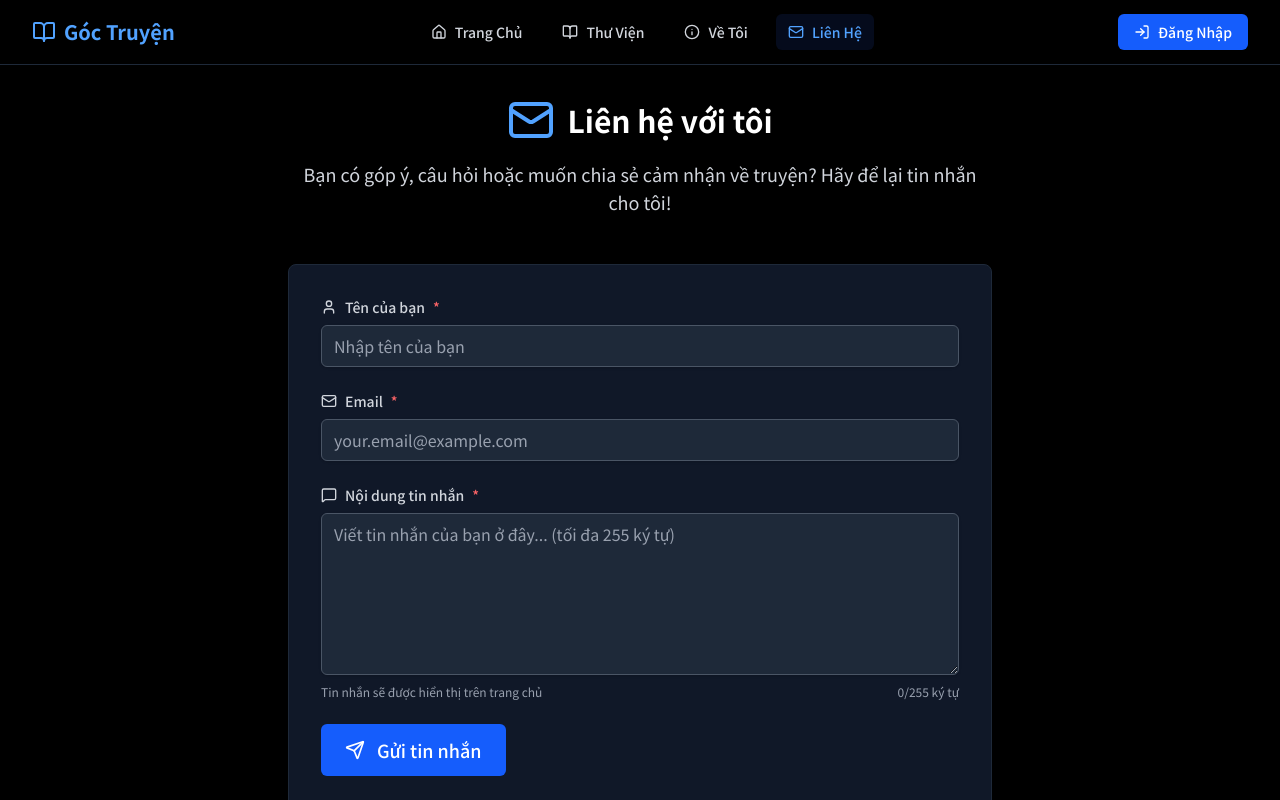
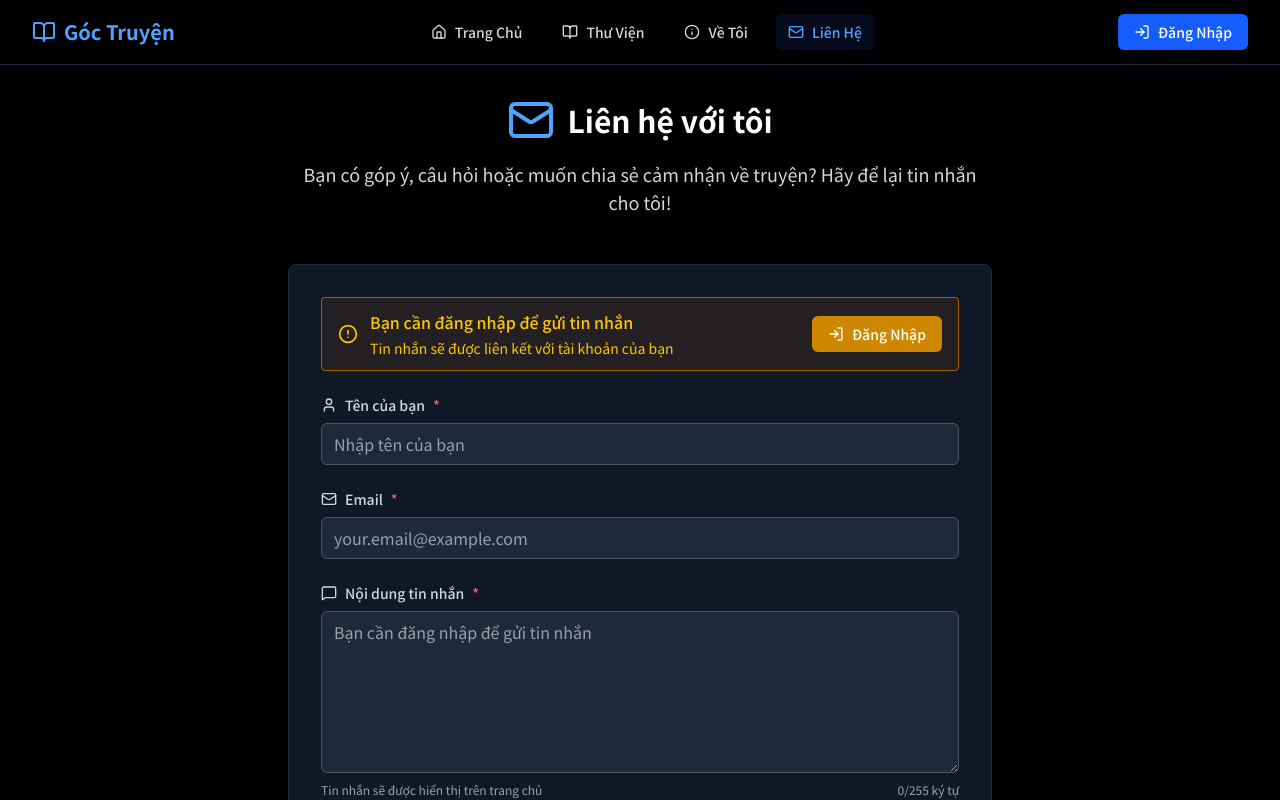
Before and after one commit to YaseiTanuki/Writer-Home, a Next.js app: page /contact in a window 1280 px wide. Shown: the top 800 px of the page. Built offline with nearby package versions, Linux system fonts and the light colour scheme; no server answers.

Commit message:
add guest context

```diff
--- a/src/app/auth/page.tsx
+++ b/src/app/auth/page.tsx
@@ -3,7 +3,7 @@
 import { useState } from 'react';
 import { useRouter } from 'next/navigation';
 import Navigation from '../../component/Navigation';
-import GoogleAuthService, { GuestInfo } from '../../services/googleAuthService';
+import { useGuest } from '../../contexts/GuestContext';
 import { LogIn, Shield, Users, ArrowLeft, Mail } from 'lucide-react';
 import Link from 'next/link';
 
@@ -11,6 +11,7 @@ export default function AuthPage() {
   const [isLoading, setIsLoading] = useState(false);
   const [error, setError] = useState('');
   const router = useRouter();
+  const { signInWithGoogle } = useGuest();
 
   const handleSelectLoginType = async (type: 'guest' | 'admin') => {
     if (type === 'admin') {
@@ -22,8 +23,7 @@ export default function AuthPage() {
         setIsLoading(true);
         setError('');
 
-        const authService = GoogleAuthService.getInstance();
-        const result = await authService.signInWithGoogle();
+        await signInWithGoogle();
 
         // Redirect to contact page after successful Google login
         router.push('/contact');
@@ -83,7 +83,7 @@ export default function AuthPage() {
             <button
               onClick={() => handleSelectLoginType('admin')}
               disabled={isLoading}
-              className="w-full bg-purple-600 hover:bg-purple-700 disabled:bg-purple-800 text-white px-8 py-6 rounded-xl font-medium transition-colors duration-200 flex items-center justify-center gap-4 shadow-lg hover:shadow-xl"
+              className="w-full bg-purple-600 hover:bg-purple-700 disabled:bg-purple-800 text-white px-8 py-6 rounded-xl font-medium transition-colors duration-200 flex items-center gap-4 shadow-lg hover:shadow-xl"
             >
               <Shield size={32} />
               <div className="text-left">
--- a/src/app/contact/page.tsx
+++ b/src/app/contact/page.tsx
@@ -1,12 +1,18 @@
 'use client';
 
-import { useState } from 'react';
+import { useState, useEffect } from 'react';
+import { useRouter } from 'next/navigation';
 import Navigation from '../../component/Navigation';
 import { storyService } from '../../services/storyService';
 import { CreateMessageRequest } from '../../types/story';
-import { Mail, User, MessageSquare, Send, CheckCircle, AlertCircle, Info } from 'lucide-react';
+import { useGuest } from '../../contexts/GuestContext';
+import { useAuth } from '../../contexts/AuthContext';
+import { Mail, User, MessageSquare, Send, CheckCircle, AlertCircle, Info, LogIn } from 'lucide-react';
 
 export default function ContactPage() {
+  const router = useRouter();
+  const { guest, isAuthenticated: isGuestAuthenticated } = useGuest();
+  const { user, isAuthenticated: isAdminAuthenticated } = useAuth();
   const [formData, setFormData] = useState<CreateMessageRequest>({
     name: '',
     email: '',
@@ -16,6 +22,20 @@ export default function ContactPage() {
   const [submitStatus, setSubmitStatus] = useState<'idle' | 'success' | 'error'>('idle');
   const [errorMessage, setErrorMessage] = useState('');
 
+  // Check if user is authenticated (either guest or admin)
+  const isAuthenticated = isGuestAuthenticated || isAdminAuthenticated;
+
+  // Auto-fill form with guest info if available
+  useEffect(() => {
+    if (guest && !formData.name && !formData.email) {
+      setFormData(prev => ({
+        ...prev,
+        name: guest.displayName,
+        email: guest.email
+      }));
+    }
+  }, [guest, formData.name, formData.email]);
+
   const handleInputChange = (e: React.ChangeEvent<HTMLInputElement | HTMLTextAreaElement>) => {
     const { name, value } = e.target;
     setFormData(prev => ({ ...prev, [name]: value }));
@@ -23,6 +43,12 @@ export default function ContactPage() {
 
   const handleSubmit = async (e: React.FormEvent) => {
     e.preventDefault();
+
+    // Check if user is authenticated
+    if (!isAuthenticated) {
+      router.push('/auth');
+      return;
+    }
 
     // Check if content exceeds 255 characters
     if (formData.content.length > 255) {
@@ -36,7 +62,13 @@ export default function ContactPage() {
     setErrorMessage('');
 
     try {
-      await storyService.sendMessage(formData);
+      // Add guest token if available
+      const messageData: CreateMessageRequest = {
+        ...formData,
+        guestToken: guest ? guest.id : undefined
+      };
+
+      await storyService.sendMessage(messageData);
       setSubmitStatus('success');
       setFormData({ name: '', email: '', content: '' });
     } catch (err) {
@@ -45,6 +77,10 @@ export default function ContactPage() {
     } finally {
       setIsSubmitting(false);
     }
+  };
+
+  const handleLoginRedirect = () => {
+    router.push('/auth');
   };
 
   return (
@@ -62,6 +98,24 @@ export default function ContactPage() {
         </div>
 
         <div className="bg-gray-900 shadow-lg rounded-lg p-8 border border-gray-800">
+          {/* Authentication Required Notice */}
+          {!isAuthenticated && (
+            <div className="mb-6 bg-yellow-900/20 border border-yellow-700 text-yellow-400 px-4 py-3 rounded flex items-center gap-3">
+              <AlertCircle size={20} />
+              <div className="flex-1">
+                <p className="font-medium">Bạn cần đăng nhập để gửi tin nhắn</p>
+                <p className="text-sm mt-1">Tin nhắn sẽ được liên kết với tài khoản của bạn</p>
+              </div>
+              <button
+                onClick={handleLoginRedirect}
+                className="bg-yellow-600 hover:bg-yellow-700 text-white px-4 py-2 rounded-md text-sm font-medium transition-colors duration-200 flex items-center gap-2"
+              >
+                <LogIn size={16} />
+                Đăng Nhập
+              </button>
+            </div>
+          )}
+
           {submitStatus === 'success' && (
             <div className="mb-6 bg-green-900/20 border border-green-700 text-green-400 px-4 py-3 rounded flex items-center gap-3">
               <CheckCircle size={20} />
@@ -97,6 +151,7 @@ export default function ContactPage() {
                 onChange={handleInputChange}
                 className="w-full px-3 py-2 border border-gray-600 rounded-md shadow-sm focus:outline-none focus:ring-2 focus:ring-blue-500 focus:border-blue-500 bg-gray-800 text-white placeholder-gray-400"
                 placeholder="Nhập tên của bạn"
+                disabled={!isAuthenticated}
               />
             </div>
 
@@ -114,6 +169,7 @@ export default function ContactPage() {
                 onChange={handleInputChange}
                 className="w-full px-3 py-2 border border-gray-600 rounded-md shadow-sm focus:outline-none focus:ring-2 focus:ring-blue-500 focus:border-blue-500 bg-gray-800 text-white placeholder-gray-400"
                 placeholder="your.email@example.com"
+                disabled={!isAuthenticated}
               />
             </div>
 
@@ -131,7 +187,8 @@ export default function ContactPage() {
                 value={formData.content}
                 onChange={handleInputChange}
                 className="w-full px-3 py-2 border border-gray-600 rounded-md shadow-sm focus:outline-none focus:ring-2 focus:ring-blue-500 focus:border-blue-500 bg-gray-800 text-white placeholder-gray-400"
-                placeholder="Viết tin nhắn của bạn ở đây... (tối đa 255 ký tự)"
+                placeholder={isAuthenticated ? "Viết tin nhắn của bạn ở đây... (tối đa 255 ký tự)" : "Bạn cần đăng nhập để gửi tin nhắn"}
+                disabled={!isAuthenticated}
               />
               <div className="flex justify-between items-center mt-1">
                 <span className="text-xs text-gray-400">
@@ -146,10 +203,15 @@ export default function ContactPage() {
             <div className="flex items-center justify-between">
               <button
                 type="submit"
-                disabled={isSubmitting || formData.content.length > 255}
+                disabled={!isAuthenticated || isSubmitting || formData.content.length > 255}
                 className="bg-blue-600 hover:bg-blue-700 text-white px-6 py-3 rounded-md text-lg font-medium transition-colors duration-200 disabled:opacity-50 disabled:cursor-not-allowed flex items-center gap-3"
               >
-                {isSubmitting ? (
+                {!isAuthenticated ? (
+                  <>
+                    <LogIn size={20} />
+                    Cần Đăng Nhập
+                  </>
+                ) : isSubmitting ? (
                   <>
                     <div className="animate-spin rounded-full h-5 w-5 border-b-2 border-white"></div>
                     Đang gửi...
--- a/src/app/layout.tsx
+++ b/src/app/layout.tsx
@@ -2,6 +2,7 @@ import type { Metadata } from "next";
 import { Noto_Sans_JP } from "next/font/google";
 import "./globals.css";
 import { AuthProvider } from "../contexts/AuthContext";
+import { GuestProvider } from "../contexts/GuestContext";
 
 const notoSansJP = Noto_Sans_JP({
   variable: "--font-noto-sans-jp",
@@ -25,7 +26,9 @@ export default function RootLayout({
         className={`${notoSansJP.variable} antialiased`}
       >
         <AuthProvider>
-          {children}
+          <GuestProvider>
+            {children}
+          </GuestProvider>
         </AuthProvider>
       </body>
     </html>
--- a/src/component/Navigation/index.tsx
+++ b/src/component/Navigation/index.tsx
@@ -4,6 +4,7 @@ import { useState } from 'react';
 import Link from 'next/link';
 import { usePathname } from 'next/navigation';
 import { useAuth } from '../../contexts/AuthContext';
+import { useGuest } from '../../contexts/GuestContext';
 import {
   BookOpen,
   Home,
@@ -13,13 +14,15 @@ import {
   LogOut,
   LogIn,
   Menu,
-  X
+  X,
+  User
 } from 'lucide-react';
 
 export default function Navigation() {
   const [isMenuOpen, setIsMenuOpen] = useState(false);
   const pathname = usePathname();
-  const { user, isAuthenticated, logout } = useAuth();
+  const { user, isAuthenticated: isAdminAuthenticated, logout: adminLogout } = useAuth();
+  const { guest, isAuthenticated: isGuestAuthenticated, signOut: guestSignOut } = useGuest();
 
   const toggleMenu = () => {
     setIsMenuOpen(!isMenuOpen);
@@ -33,8 +36,13 @@ export default function Navigation() {
     return pathname === path;
   };
 
-  const handleLogout = () => {
-    logout();
+  const handleAdminLogout = () => {
+    adminLogout();
+    closeMenu();
+  };
+
+  const handleGuestSignOut = () => {
+    guestSignOut();
     closeMenu();
   };
 
@@ -100,7 +108,24 @@ export default function Navigation() {
 
           {/* Authentication & Admin Section */}
           <div className="hidden md:flex items-center space-x-3 sm:space-x-4">
-            {isAuthenticated ? (
+            {/* Guest Authentication */}
+            {isGuestAuthenticated ? (
+              <div className="flex items-center space-x-2">
+                <span className="text-sm text-gray-300 px-2 py-1 rounded bg-gray-800">
+                  <User size={14} className="inline mr-1" />
+                  {guest?.displayName}
+                </span>
+                <button
+                  onClick={handleGuestSignOut}
+                  className="px-2 sm:px-3 py-2 rounded-md text-sm font-medium text-gray-300 hover:text-red-400 hover:bg-red-900/20 transition-colors duration-200 flex items-center gap-2"
+                >
+                  <LogOut size={16} />
+                  Đăng Xuất
+                </button>
+              </div>
+            ) : (
+              /* Admin Authentication - Only show when guest is NOT authenticated */
+              isAdminAuthenticated ? (
                 <>
                   <Link
                     href="/admin"
@@ -114,11 +139,11 @@ export default function Navigation() {
                     Quản Trị
                   </Link>
                   <button
-                  onClick={logout}
+                    onClick={handleAdminLogout}
                     className="px-2 sm:px-3 py-2 rounded-md text-sm font-medium text-gray-300 hover:text-red-400 hover:bg-red-900/20 transition-colors duration-200 flex items-center gap-2"
                   >
                     <LogOut size={16} />
-                  Đăng Xuất
+                    Đăng Xuất Admin
                   </button>
                 </>
               ) : (
@@ -129,6 +154,7 @@ export default function Navigation() {
                   <LogIn size={16} />
                   Đăng Nhập
                 </Link>
+              )
             )}
           </div>
 
@@ -208,8 +234,25 @@ export default function Navigation() {
           </Link>
 
           {/* Authentication section for mobile */}
-          <div className="pt-2 border-t border-gray-800">
-            {isAuthenticated ? (
+          <div className="pt-2 border-t border-gray-800 space-y-2">
+            {/* Guest Authentication */}
+            {isGuestAuthenticated ? (
+              <div className="px-3 py-2 bg-gray-800 rounded-md">
+                <div className="text-sm text-gray-300 mb-2 flex items-center gap-2">
+                  <User size={16} />
+                  {guest?.displayName}
+                </div>
+                <button
+                  onClick={handleGuestSignOut}
+                  className="w-full text-left px-3 py-2 rounded-md text-sm font-medium text-gray-300 hover:text-red-400 hover:bg-red-900/20 transition-colors duration-200 flex items-center gap-2"
+                >
+                  <LogOut size={16} />
+                  Đăng Xuất Google
+                </button>
+              </div>
+            ) : (
+              /* Admin Authentication - Only show when guest is NOT authenticated */
+              isAdminAuthenticated ? (
                 <>
                   <Link
                     href="/admin"
@@ -224,11 +267,11 @@ export default function Navigation() {
                     Quản Trị
                   </Link>
                   <button
-                  onClick={handleLogout}
+                    onClick={handleAdminLogout}
                     className="w-full text-left px-3 py-2.5 rounded-md text-base font-medium text-gray-300 hover:text-red-400 hover:bg-red-900/20 transition-colors duration-200 flex items-center gap-3"
                   >
                     <LogOut size={20} />
-                  Đăng Xuất
+                    Đăng Xuất Admin
                   </button>
                 </>
               ) : (
@@ -240,6 +283,7 @@ export default function Navigation() {
                   <LogIn size={20} />
                   Đăng Nhập
                 </Link>
+              )
             )}
           </div>
         </div>
--- /dev/null
+++ b/src/contexts/GuestContext.tsx
@@ -0,0 +1,87 @@
+'use client';
+
+import React, { createContext, useContext, useEffect, useState } from 'react';
+import GoogleAuthService, { GuestInfo } from '../services/googleAuthService';
+
+interface GuestContextType {
+  guest: GuestInfo | null;
+  isAuthenticated: boolean;
+  isLoading: boolean;
+  signInWithGoogle: () => Promise<void>;
+  signOut: () => void;
+}
+
+const GuestContext = createContext<GuestContextType | undefined>(undefined);
+
+export function GuestProvider({ children }: { children: React.ReactNode }) {
+  const [guest, setGuest] = useState<GuestInfo | null>(null);
+  const [isLoading, setIsLoading] = useState(true);
+
+  useEffect(() => {
+    // Check if guest is already logged in on mount
+    const checkGuestAuth = async () => {
+      try {
+        const authService = GoogleAuthService.getInstance();
+        if (authService.isAuthenticated()) {
+          const currentGuest = await authService.getCurrentGuest();
+          setGuest(currentGuest);
+        }
+      } catch (error) {
+        console.error('Error checking guest auth:', error);
+      } finally {
+        setIsLoading(false);
+      }
+    };
+
+    checkGuestAuth();
+  }, []);
+
+  const signInWithGoogle = async () => {
+    try {
+      setIsLoading(true);
+      const authService = GoogleAuthService.getInstance();
+      const result = await authService.signInWithGoogle();
+
+      // Update context state immediately after successful sign-in
+      setGuest(result.guest);
+
+      // Also update the service state
+      authService.setGuestToken(result.token);
+      authService.setGuestInfo(result.guest);
+
+    } catch (error) {
+      console.error('Google sign-in error:', error);
+      throw error;
+    } finally {
+      setIsLoading(false);
+    }
+  };
+
+  const signOut = () => {
+    const authService = GoogleAuthService.getInstance();
+    authService.signOut();
+    setGuest(null);
+  };
+
+  const value: GuestContextType = {
+    guest,
+    isAuthenticated: !!guest,
+    isLoading,
+    signInWithGoogle,
+    signOut,
+  };
+
+  return (
+    <GuestContext.Provider value={value}>
+      {children}
+    </GuestContext.Provider>
+  );
+}
+
+export function useGuest() {
+  const context = useContext(GuestContext);
+  if (context === undefined) {
+    throw new Error('useGuest must be used within a GuestProvider');
+  }
+  return context;
+}
--- a/src/services/googleAuthService.ts
+++ b/src/services/googleAuthService.ts
@@ -47,6 +47,10 @@ class GoogleAuthService {
         return;
       }
 
+      console.log('Google OAuth: Starting sign-in process');
+      console.log('Google OAuth: Client ID:', GOOGLE_CLIENT_ID);
+      console.log('Google OAuth: Current origin:', window.location.origin);
+
       // Load Google Sign-In script
       const script = document.createElement('script');
       script.src = 'https://accounts.google.com/gsi/client';
@@ -55,6 +59,8 @@ class GoogleAuthService {
 
       script.onload = () => {
         if (window.google) {
+          console.log('Google OAuth: Script loaded successfully');
+
           // Create a temporary container for the button
           const tempContainer = document.createElement('div');
           tempContainer.id = 'google-signin-container';
@@ -68,16 +74,18 @@ class GoogleAuthService {
             client_id: GOOGLE_CLIENT_ID,
             callback: async (response: any) => {
               try {
+                console.log('Google OAuth: Callback received');
+
                 // Remove temporary container
                 if (document.body.contains(tempContainer)) {
                   document.body.removeChild(tempContainer);
                 }
 
                 const result = await this.authenticateWithBackend(response.credential);
-                this.setGuestToken(result.token);
-                this.setGuestInfo(result.guest);
                 resolve(result);
               } catch (error) {
+                console.error('Google OAuth: Callback error:', error);
+
                 // Remove temporary container on error too
                 if (document.body.contains(tempContainer)) {
                   document.body.removeChild(tempContainer);
@@ -90,6 +98,8 @@ class GoogleAuthService {
             prompt_parent_id: 'google-signin-container',
             use_fedcm_for_prompt: false, // Explicitly disable FedCM
           });
+
+          console.log('Google OAuth: Initialized, rendering button');
 
           // Render the button to trigger popup
           window.google.accounts.id.renderButton(tempContainer, {
@@ -105,18 +115,22 @@ class GoogleAuthService {
           setTimeout(() => {
             const button = tempContainer.querySelector('div[role="button"]');
             if (button) {
+              console.log('Google OAuth: Button found, clicking...');
               (button as HTMLElement).click();
             } else {
+              console.error('Google OAuth: Button not found');
               reject(new Error('Google Sign-In button not found'));
             }
           }, 100);
 
         } else {
+          console.error('Google OAuth: Failed to load Google OAuth');
           reject(new Error('Failed to load Google OAuth'));
         }
       };
 
-      script.onerror = () => {
+      script.onerror = (error) => {
+        console.error('Google OAuth: Script load error:', error);
         reject(new Error('Failed to load Google OAuth script'));
       };
 
@@ -181,14 +195,14 @@ class GoogleAuthService {
     return !!this.guestToken;
   }
 
-  private setGuestToken(token: string): void {
+  public setGuestToken(token: string): void {
     this.guestToken = token;
     if (typeof window !== 'undefined') {
       localStorage.setItem('guestToken', token);
     }
   }
 
-  private setGuestInfo(guest: GuestInfo): void {
+  public setGuestInfo(guest: GuestInfo): void {
     this.guestInfo = guest;
     if (typeof window !== 'undefined') {
       localStorage.setItem('guestInfo', JSON.stringify(guest));
```
Lines whose indentation alone changed are shown as unchanged.
